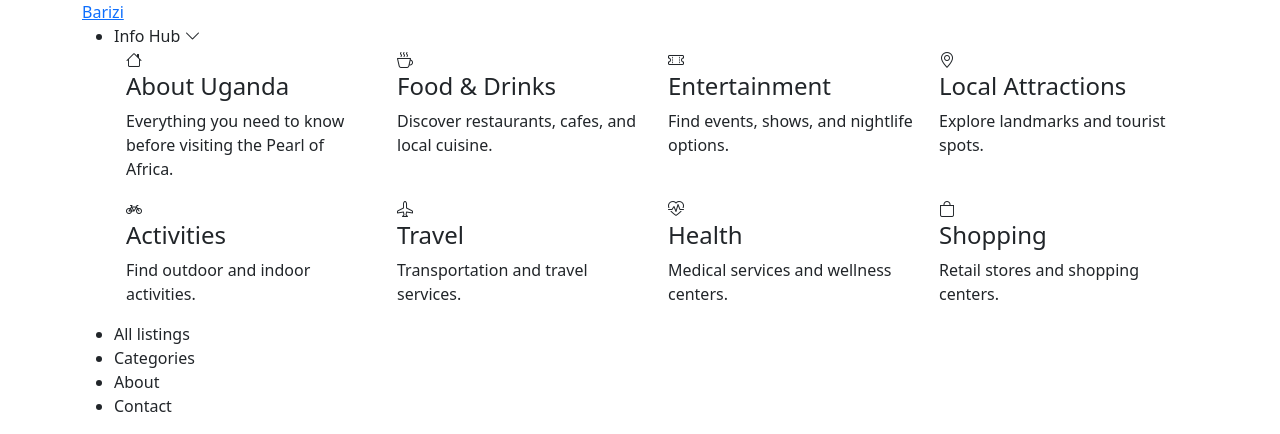
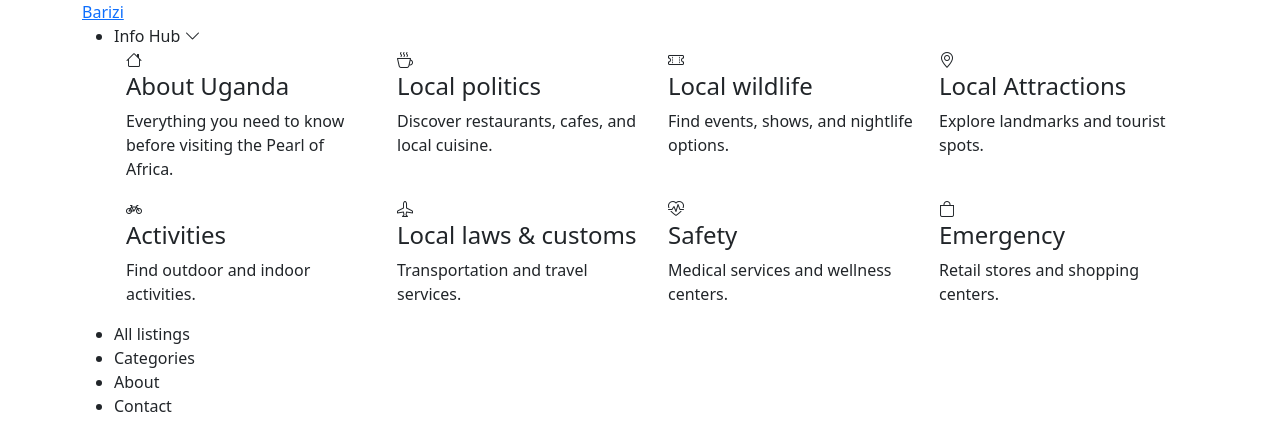
Before and after one commit to Muliika/bariziv3, a Django app: page /accounts/signup/ in a window 1280 px wide. Shown: the top 434 px of the page. Run offline with Django 5.2, Linux system fonts and the light colour scheme; parts of the project's set-up code (start-up, migrations or seed data) failed here and were passed over; some libraries are stand-ins or nearby versions.

Commit message:
minor changes to the navbar

```diff
--- a/src/templates/partials/navbar/mega-navbar.html
+++ b/src/templates/partials/navbar/mega-navbar.html
@@ -30,7 +30,7 @@
                       <div class="mega-menu-section">
                         <div class="mega-menu-icon"><i class="bi bi-cup-hot"></i></div>
                         <div class="mega-menu-details">
-                          <h4>Food & Drinks</h4>
+                          <h4>Local politics</h4>
                           <p>Discover restaurants, cafes, and local cuisine.</p>
                         </div>
                       </div>
@@ -39,7 +39,7 @@
                       <div class="mega-menu-section">
                         <div class="mega-menu-icon"><i class="bi bi-ticket-perforated"></i></div>
                         <div class="mega-menu-details">
-                          <h4>Entertainment</h4>
+                          <h4>Local wildlife</h4>
                           <p>Find events, shows, and nightlife options.</p>
                         </div>
                       </div>
@@ -68,7 +68,7 @@
                       <div class="mega-menu-section">
                         <div class="mega-menu-icon"><i class="bi bi-airplane"></i></div>
                         <div class="mega-menu-details">
-                          <h4>Travel</h4>
+                          <h4>Local laws & customs</h4>
                           <p>Transportation and travel services.</p>
                         </div>
                       </div>
@@ -77,7 +77,7 @@
                       <div class="mega-menu-section">
                         <div class="mega-menu-icon"><i class="bi bi-heart-pulse"></i></div>
                         <div class="mega-menu-details">
-                          <h4>Health</h4>
+                          <h4>Safety</h4>
                           <p>Medical services and wellness centers.</p>
                         </div>
                       </div>
@@ -86,7 +86,7 @@
                       <div class="mega-menu-section">
                         <div class="mega-menu-icon"><i class="bi bi-bag"></i></div>
                         <div class="mega-menu-details">
-                          <h4>Shopping</h4>
+                          <h4>Emergency</h4>
                           <p>Retail stores and shopping centers.</p>
                         </div>
                       </div>
```
